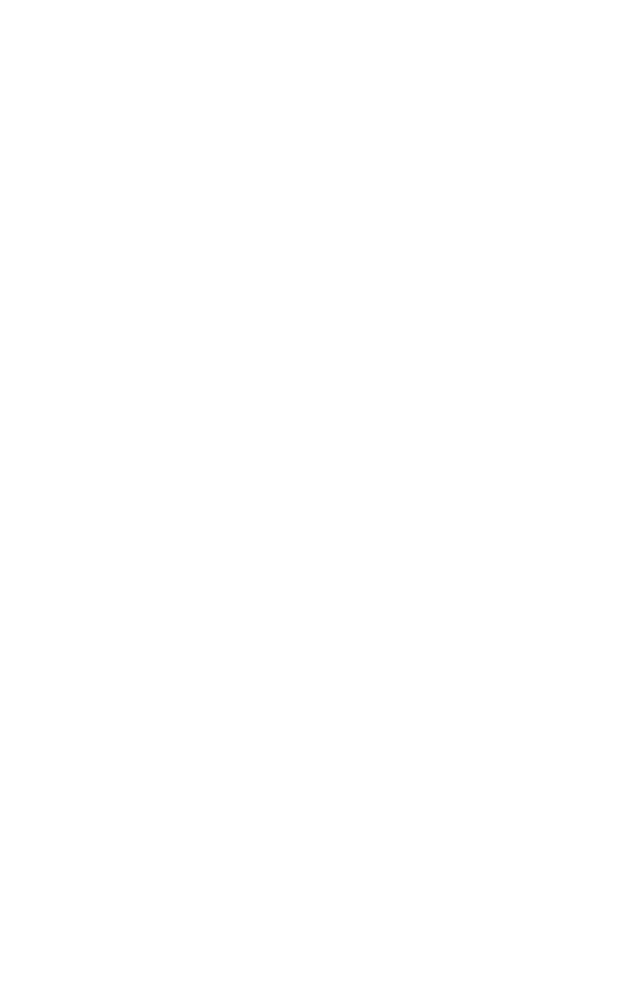
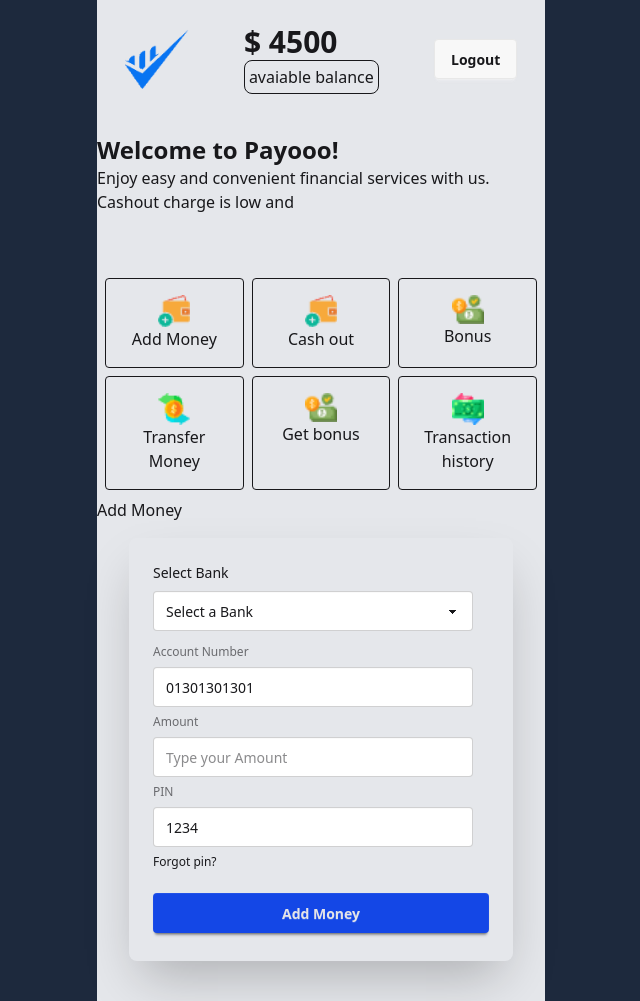
Before and after one commit to FahimSakib270/Payoooo-Bank, a plain HTML site: page main.html in a window 1280 px wide. Shown: the whole page, without its empty margins (319-959 px from the left). Before the commit the page ends 800 px from the top, so only its background shows below. Drawn offline with nearby package versions, Linux system fonts and the light colour scheme.

Commit message:
add money section

```diff
--- a/main.html
+++ b/main.html
@@ -3,7 +3,116 @@
   <head>
     <meta charset="UTF-8" />
     <meta name="viewport" content="width=device-width, initial-scale=1.0" />
-    <title>Document</title>
+    <title>Main</title>
+    <link
+      href="https://cdn.jsdelivr.net/npm/daisyui@5.0.0-beta.8/daisyui.css"
+      rel="stylesheet"
+      type="text/css"
+    />
+    <script src="https://cdn.jsdelivr.net/npm/@tailwindcss/browser@4"></script>
   </head>
-  <body></body>
+  <body class="bg-slate-800">
+    <section class="max-w-md min-h-screen py-6 mx-auto bg-gray-200">
+      <header>
+        <nav class="flex justify-around items-center">
+          <img class="w-16" src="assets/Group.png" alt="" />
+          <div>
+            <h1 class="text-3xl font-bold">
+              $ <span id="main-balance">4500</span>
+            </h1>
+            <p class="border rounded-lg p-1">avaiable balance</p>
+          </div>
+          <button class="btn">Logout</button>
+        </nav>
+        <section class="mt-10">
+          <h1 class="text-2xl font-bold">Welcome to Payooo!</h1>
+          <p>
+            Enjoy easy and convenient financial services with us. Cashout charge
+            is low and
+          </p>
+          <div class="cards grid grid-cols-3 mt-14 gap-2 p-2">
+            <div class="box border p-4 text-center rounded-sm cursor-pointer">
+              <img class="w-8 mx-auto" src="assets/wallet1.png" alt="" />
+              <h3>Add Money</h3>
+            </div>
+            <div class="box border p-4 text-center rounded-sm cursor-pointer">
+              <img class="w-8 mx-auto" src="assets/wallet1.png" alt="" />
+              <h3>Cash out</h3>
+            </div>
+            <div class="box border p-4 text-center rounded-sm cursor-pointer">
+              <img class="w-8 mx-auto" src="assets/bonus1.png" alt="" />
+              <h3>Bonus</h3>
+            </div>
+            <div class="box border p-4 text-center rounded-sm cursor-pointer">
+              <img class="w-8 mx-auto" src="assets/money1.png" alt="" />
+              <h3>Transfer Money</h3>
+            </div>
+            <div class="box border p-4 text-center rounded-sm cursor-pointer">
+              <img class="w-8 mx-auto" src="assets/bonus1.png" alt="" />
+              <h3>Get bonus</h3>
+            </div>
+            <div class="box border p-4 text-center rounded-sm cursor-pointer">
+              <img class="w-8 mx-auto" src="assets/transaction1.png" alt="" />
+              <h3>Transaction history</h3>
+            </div>
+          </div>
+
+          <section>
+            <h2>Add Money</h2>
+            <div class="">
+              <div class="hero-content flex-col lg:flex-row-reverse">
+                <div class="card w-full max-w-sm shrink-0 shadow-2xl">
+                  <div class="card-body">
+                    <legend>Select Bank</legend>
+                    <select class="select">
+                      <option disabled selected>Select a Bank</option>
+                      <option value="Bkash">Bkash</option>
+                      <option value="Nogod">Nogod</option>
+                      <option value="DDBL">DDBL</option>
+                    </select>
+                    <fieldset class="fieldset">
+                      <label class="fieldset-label">Account Number</label>
+                      <input
+                        id="account-number"
+                        value="01301301301"
+                        type="number"
+                        class="input"
+                        placeholder="Type your acount number"
+                        required
+                      />
+                      <label class="fieldset-label">Amount</label>
+                      <input
+                        id="amout"
+                        type="number"
+                        class="input"
+                        placeholder="Type your Amount"
+                        required
+                      />
+                      <label class="fieldset-label">PIN</label>
+                      <input
+                        id="pin"
+                        value="1234"
+                        type="text"
+                        class="input"
+                        placeholder="Type Pin number"
+                        required
+                      />
+                      <div><a class="link link-hover">Forgot pin?</a></div>
+                      <button
+                        id="Add-Money-btn"
+                        class="btn btn-neutral mt-4 bg-blue-700 border-none"
+                      >
+                        Add Money
+                      </button>
+                    </fieldset>
+                  </div>
+                </div>
+              </div>
+            </div>
+          </section>
+        </section>
+      </header>
+    </section>
+    <script src="script/addMoney.js"></script>
+  </body>
 </html>
--- /dev/null
+++ b/script/addMoney.js
@@ -0,0 +1,17 @@
+document
+  .getElementById("Add-Money-btn")
+  .addEventListener("click", function (event) {
+    event.preventDefault();
+    const amount = document.getElementById("amout").value;
+    const convertedAmount = parseFloat(amount);
+    const pin = document.getElementById("pin").value;
+    const convertedPin = parseInt(pin);
+    const mainBalance = document.getElementById("main-balance").innerText;
+    const convertedMainBalance = parseFloat(mainBalance);
+    if (convertedPin === 1234) {
+      const sum = convertedMainBalance + convertedAmount;
+      document.getElementById("main-balance").innerText = sum;
+    } else {
+      console.log("pin sothik na");
+    }
+  });
```
